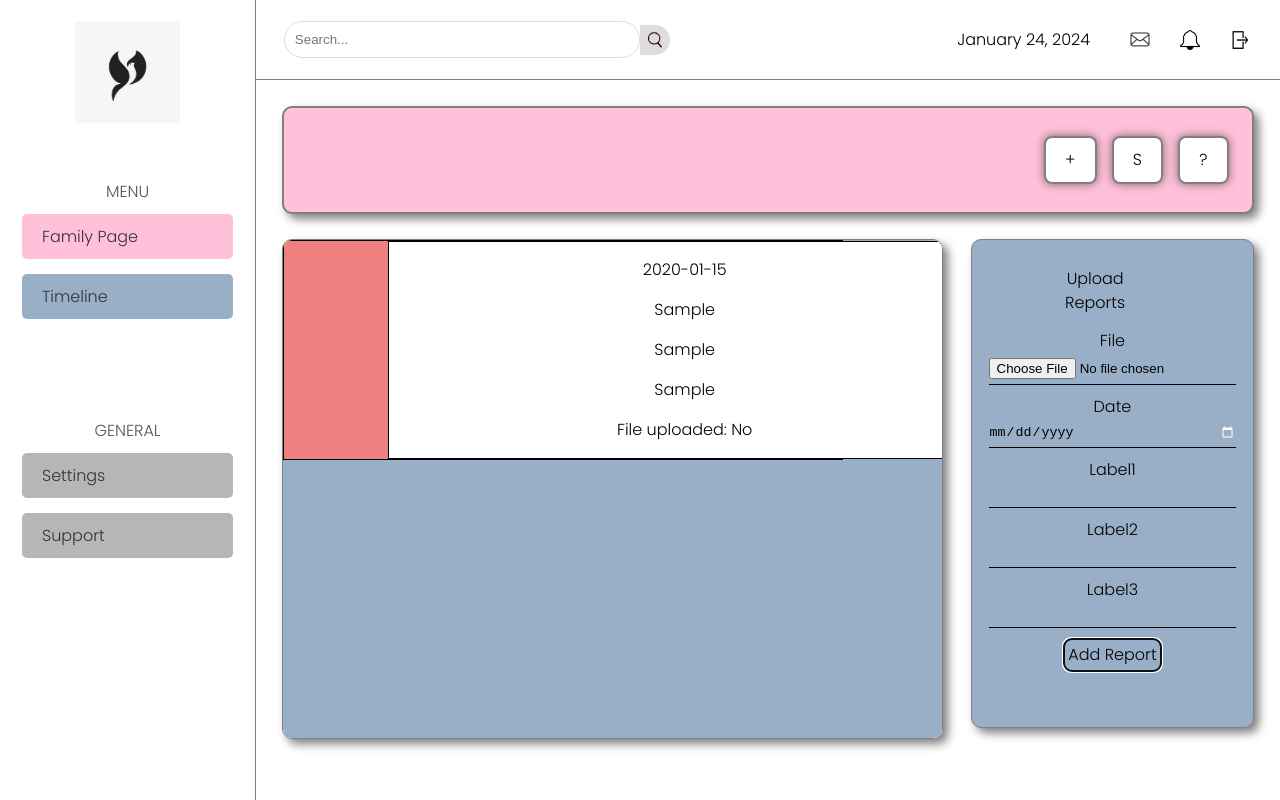
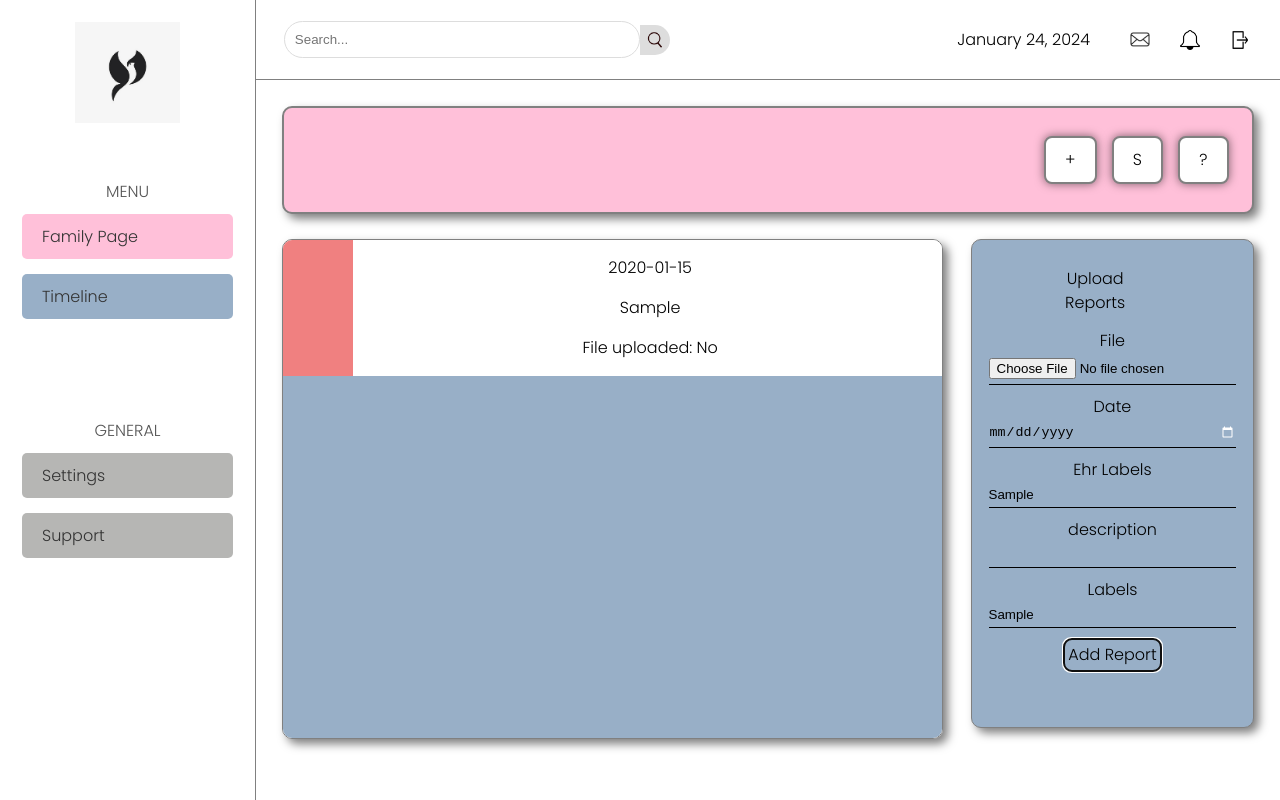
Before and after one commit to UtkarshDhagat/frontend, a React (Vite) app: page /timeline in a window 1280 px wide. Both pictures are taken after typing "2020-01-15", "Sample", "Sample", "Sample" into the empty fields and a click on the button "Add Report". Built offline with nearby package versions, Linux system fonts and the light colour scheme.

Commit message:
card is working styling left

```diff
--- a/components/Timelinecard.css
+++ b/components/Timelinecard.css
@@ -1,13 +1,12 @@
 .TimelineCard {
     background-color: white;
     width: 85%;
-    border: 1px solid black;
     left: 15%;
 }
 
 .timelinebar {
     background-color: lightcoral;
-    width: 15%;
+    width: 10%;
     left: 15%;
 }
 
--- a/components/Timelinecard.jsx
+++ b/components/Timelinecard.jsx
@@ -14,9 +14,7 @@ const TimelineCard = ({ data }) => {
             <div className='timelinebar'></div>
             <div className='TimelineCard'>
                 <p>{data.date}</p>
-                <p>{data.label1}</p>
-                <p>{data.label2}</p>
-                <p>{data.label3}</p>
+                <p>{data.description}</p> {/* Change this line */}
                 <p>File uploaded: {data.fileUploaded ? 'Yes' : 'No'}</p>
             </div>
         </div>
--- a/components/UploadCard.jsx
+++ b/components/UploadCard.jsx
@@ -5,9 +5,8 @@ import TimelineCard from './Timelinecard.jsx';
 const UploadCard = () => {
     const [timelineData, setTimelineData] = useState([]);
     const [formData, setFormData] = useState({
-        label1: '',
-        label2: '',
-        label3: '',
+        date: '',
+        description: '',
         fileUploaded: false
     });
 
@@ -30,9 +29,7 @@ const UploadCard = () => {
         setTimelineData([...timelineData, formData]);
         setFormData({
             date: '',
-            label1: '',
-            label2: '',
-            label3: '',
+            description: '',
             fileUploaded: false
         });
     };
@@ -68,14 +65,14 @@ const UploadCard = () => {
                                 <label className='LabelTextupload'> Date
                                     <input className="myInput1" type="date" name="date" value={formData.date} onChange={handleInputChange} required />
                                 </label>
-                                <label className='LabelTextupload'> Label1
-                                    <input className="myInput1" type="text" name="label1" value={formData.label1} onChange={handleInputChange} required />
+                                <label className='LabelTextupload'> Ehr Labels
+                                    <input className="myInput1" type="text" name="label1" value={formData.EhrLabels} onChange={handleInputChange} required />
                                 </label>
-                                <label className='LabelTextupload'> Label2
-                                    <input className="myInput1" type="text" name="label2" value={formData.label2} onChange={handleInputChange} required />
+                                <label className='LabelTextupload'> description
+                                    <input className="myInput1" type="text" name="description" value={formData.description} onChange={handleInputChange} required />
                                 </label>
-                                <label className='LabelTextupload'> Label3
-                                    <input className="myInput1" type="text" name="label3" value={formData.label3} onChange={handleInputChange} required />
+                                <label className='LabelTextupload'> Labels
+                                    <input className="myInput1" type="text" name="label3" value={formData.Labels} onChange={handleInputChange} required />
                                 </label>
 
                                 <div className='ModalButtonDiv'>
```
